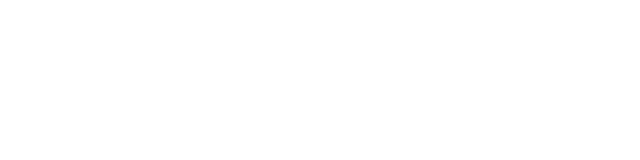
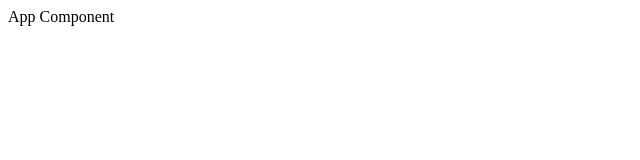
Before and after one commit to jangseoyeon-dev/Fresh-Table, a React (Vite) app: page / in a window 1280 px wide. Shown: the top 160 px of the page, without its empty margins (0-640 px from the left). Built offline with nearby package versions, Linux system fonts and the light colour scheme.

Commit message:
first commit

```diff
--- a/src/App.jsx
+++ b/src/App.jsx
@@ -1,5 +1,5 @@
 function App() {
-  return <div></div>;
+  return <div>App Component</div>;
 }
 
 export default App;
```
